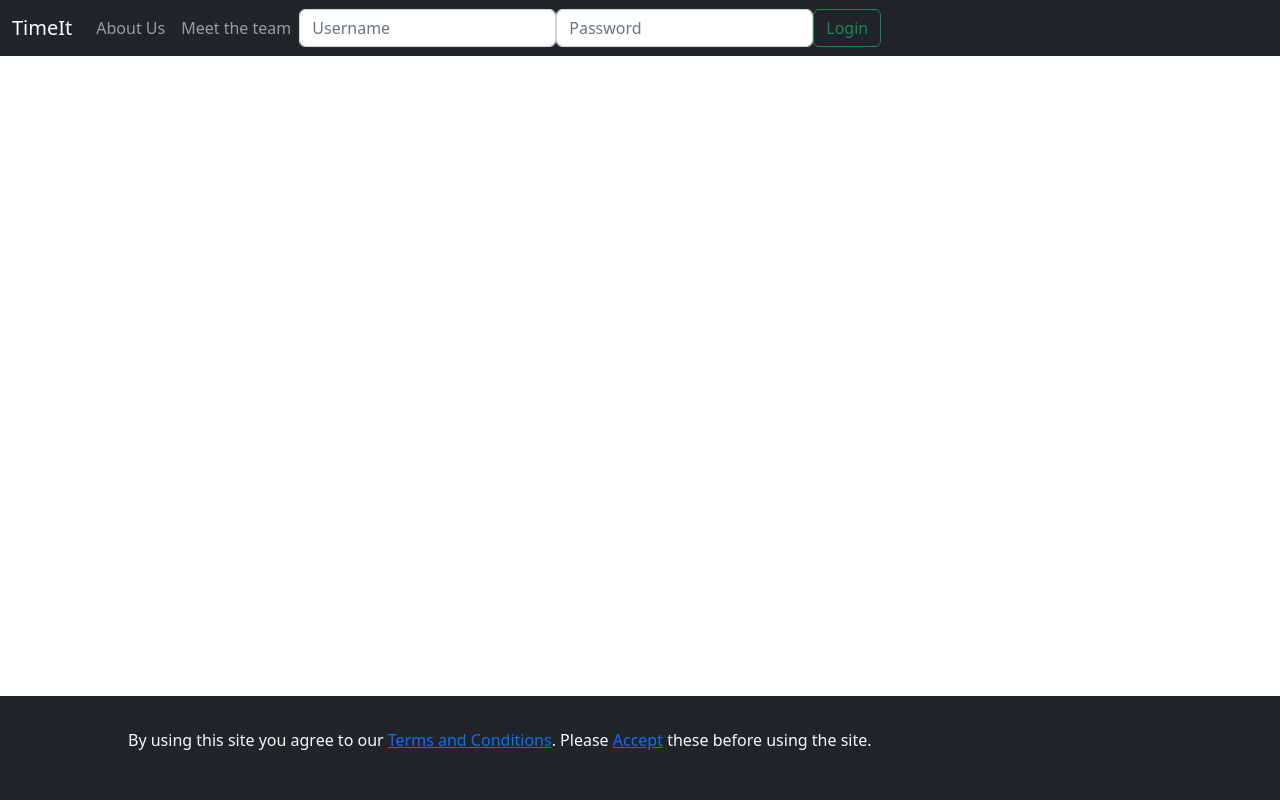
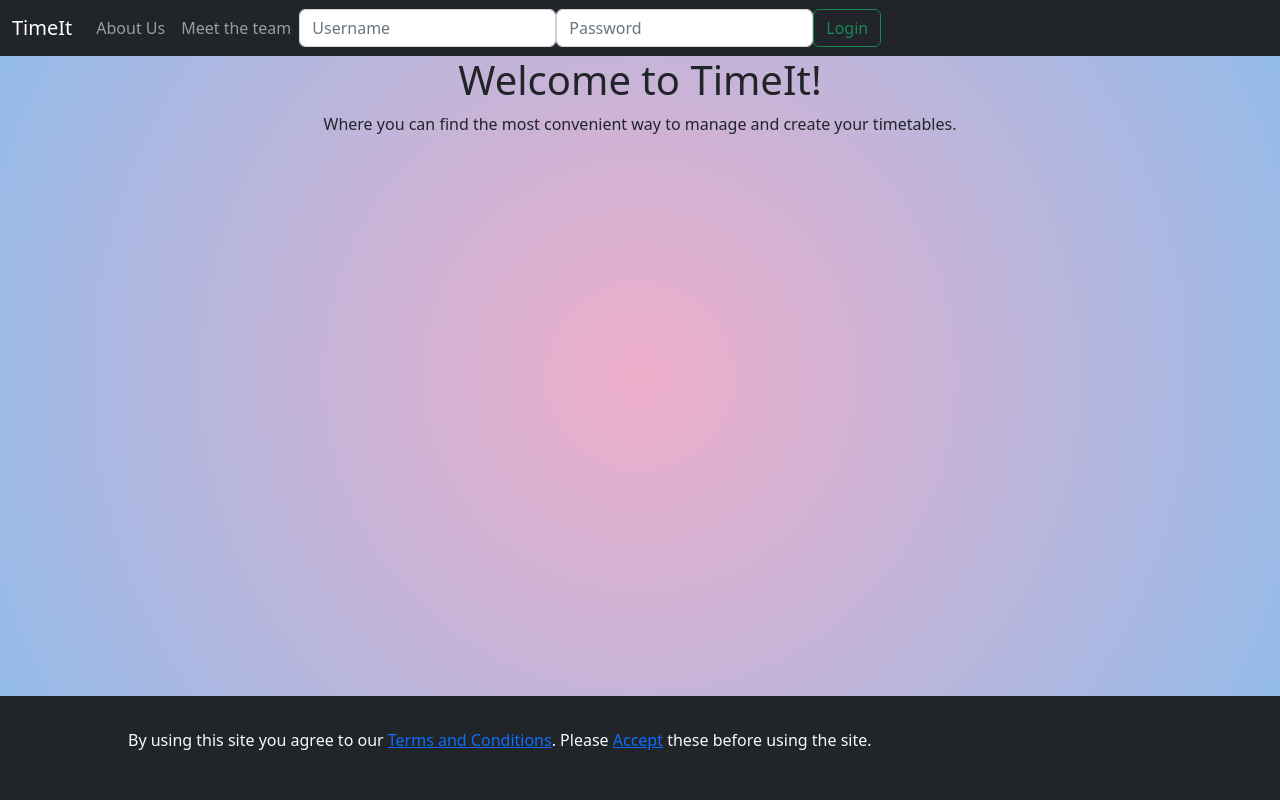
Before and after one commit to StonedHesus/time-it-platform, a PHP site: page / in a window 1280 px wide. Run offline with PHP 8.4, Linux system fonts and the light colour scheme.

Commit message:
Commenced working on the greetings message section of the page.

```diff
--- a/index.php
+++ b/index.php
@@ -13,6 +13,9 @@
 
     <!-- Cookies and terms stylesheet -->
     <link href="./static/time-it-platform/style/cookies-and-terms.css" rel="stylesheet" type="text/css">
+
+    <!-- index.php main stylesheet -->
+    <link href="./static/time-it-platform/style/index.css" rel="stylesheet" type="text/css">
 </head>
 
 <body>
@@ -75,6 +78,19 @@ END;
 
 </header>
 
+<!-- Greetings message section starts here -->
+<section class="gradient-background" id="welcome-section">
+
+    <div class="container-fluid">
+
+        <!-- Todo: center these item properly.-->
+        <h1 class="">Welcome to TimeIt!</h1>
+        <p class="">Where you can find the most convenient way to manage and create your timetables.</p>
+
+    </div>
+
+</section>
+<!-- Ends here -->
 
 <div id="accept-terms-popup" class="hidden bg-dark">
     <p class="text-light">By using this site you agree to our <a href="#">Terms and Conditions</a>.
--- a/static/time-it-platform/style/index.css
+++ b/static/time-it-platform/style/index.css
@@ -0,0 +1,8 @@
+.gradient-background{
+
+    min-height: 40em;
+    max-height: 50em;
+    text-align: center;
+    background: rgb(238,174,202);
+    background: radial-gradient(circle, rgba(238,174,202,1) 0%, rgba(148,187,233,1) 100%);
+}
```
